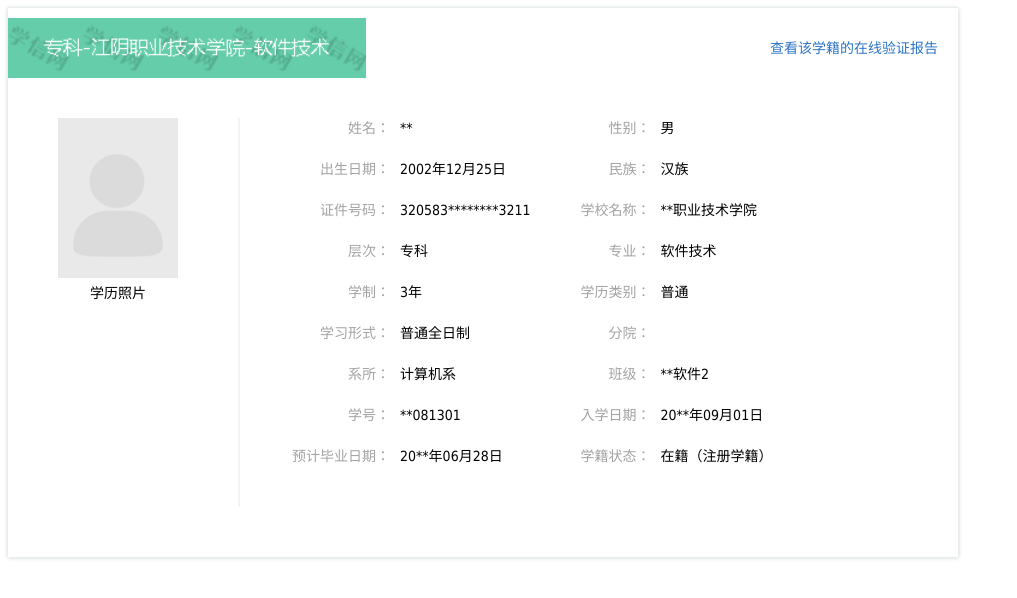
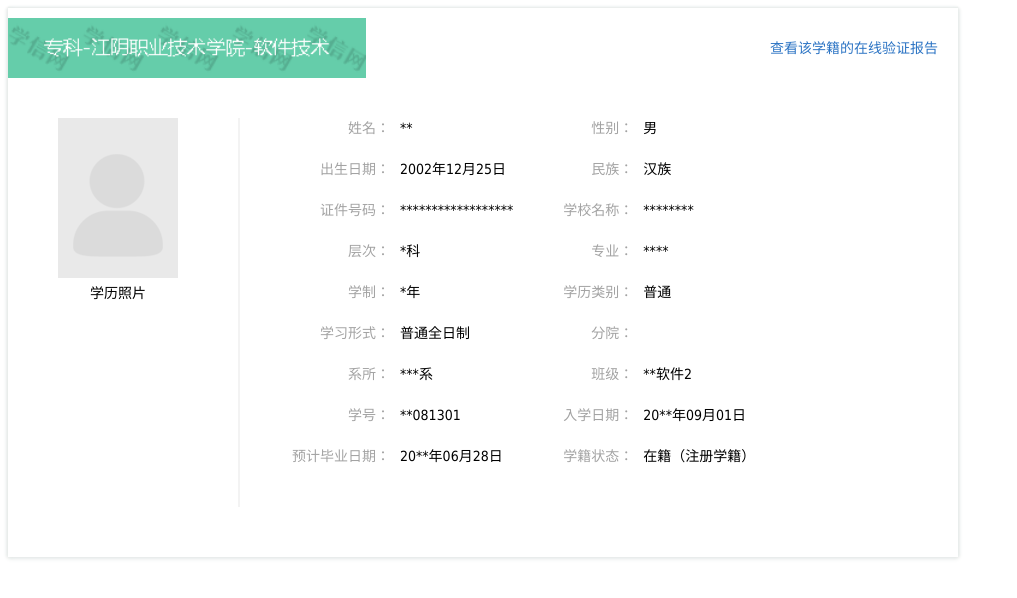
Before and after one commit to zervbot/xxw, a plain HTML site: page index.html in a window 1280 px wide. Shown: the whole page, without its empty margins (0-1017 px from the left). Drawn offline with Linux system fonts and the light colour scheme.

Commit message:
Update index.html

```diff
--- a/index.html
+++ b/index.html
@@ -32,15 +32,15 @@
                     </div>
                     <div class="s1-1">
                         <div class="ss"> <span class="s1-2">证件号码：</span></div>
-                        <div class="dd">320583********3211</div>
+                        <div class="dd">******************</div>
                     </div>
                     <div class="s1-1">
                         <div class="ss"> <span class="s1-2">层次：</span></div>
-                        <div class="dd">专科</div>
+                        <div class="dd">*科</div>
                     </div>
                     <div class="s1-1">
                         <div class="ss"> <span class="s1-2">学制：</span></div>
-                        <div class="dd">3年</div>
+                        <div class="dd">*年</div>
                     </div>
                     <div class="s1-1">
                         <div class="ss"> <span class="s1-2">学习形式：</span></div>
@@ -49,7 +49,7 @@
 
                     <div class="s1-1">
                         <div class="ss"> <span class="s1-2">系所：</span></div>
-                        <div class="dd">计算机系</div>
+                        <div class="dd">***系</div>
                     </div>
 
                     <div class="s1-1">
@@ -73,11 +73,11 @@
                     </div>
                     <div class="s2-1">
                         <div class="ss"> <span class="s2-2">学校名称：</span></div>
-                        <div class="dd">**职业技术学院</div>
+                        <div class="dd">********</div>
                     </div>
                     <div class="s2-1">
                         <div class="ss"> <span class="s2-2">专业：</span></div>
-                        <div class="dd">软件技术</div>
+                        <div class="dd">****</div>
                     </div>
                     <div class="s2-1">
                         <div class="ss"> <span class="s2-2">学历类别：</span></div>
```
